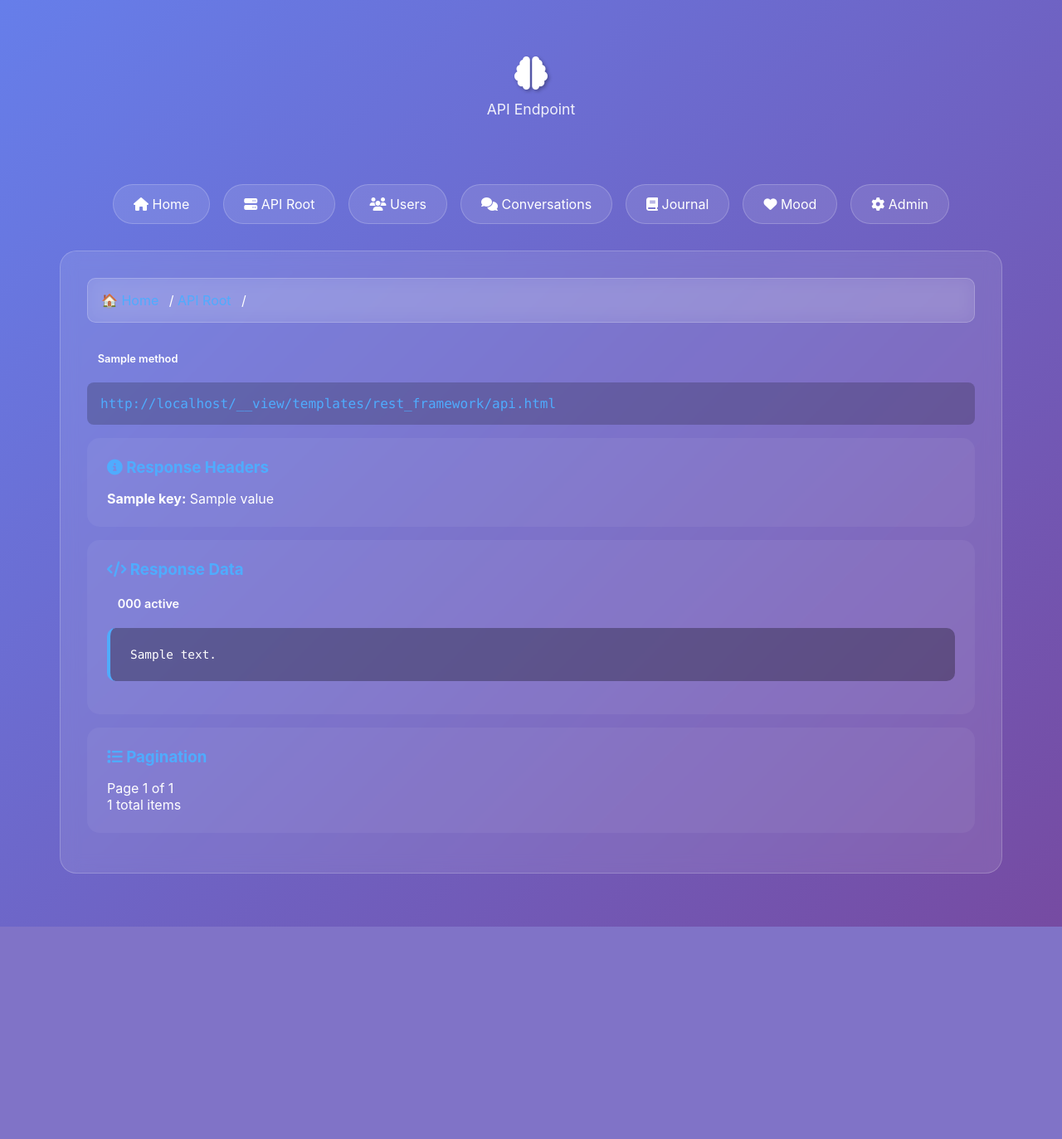
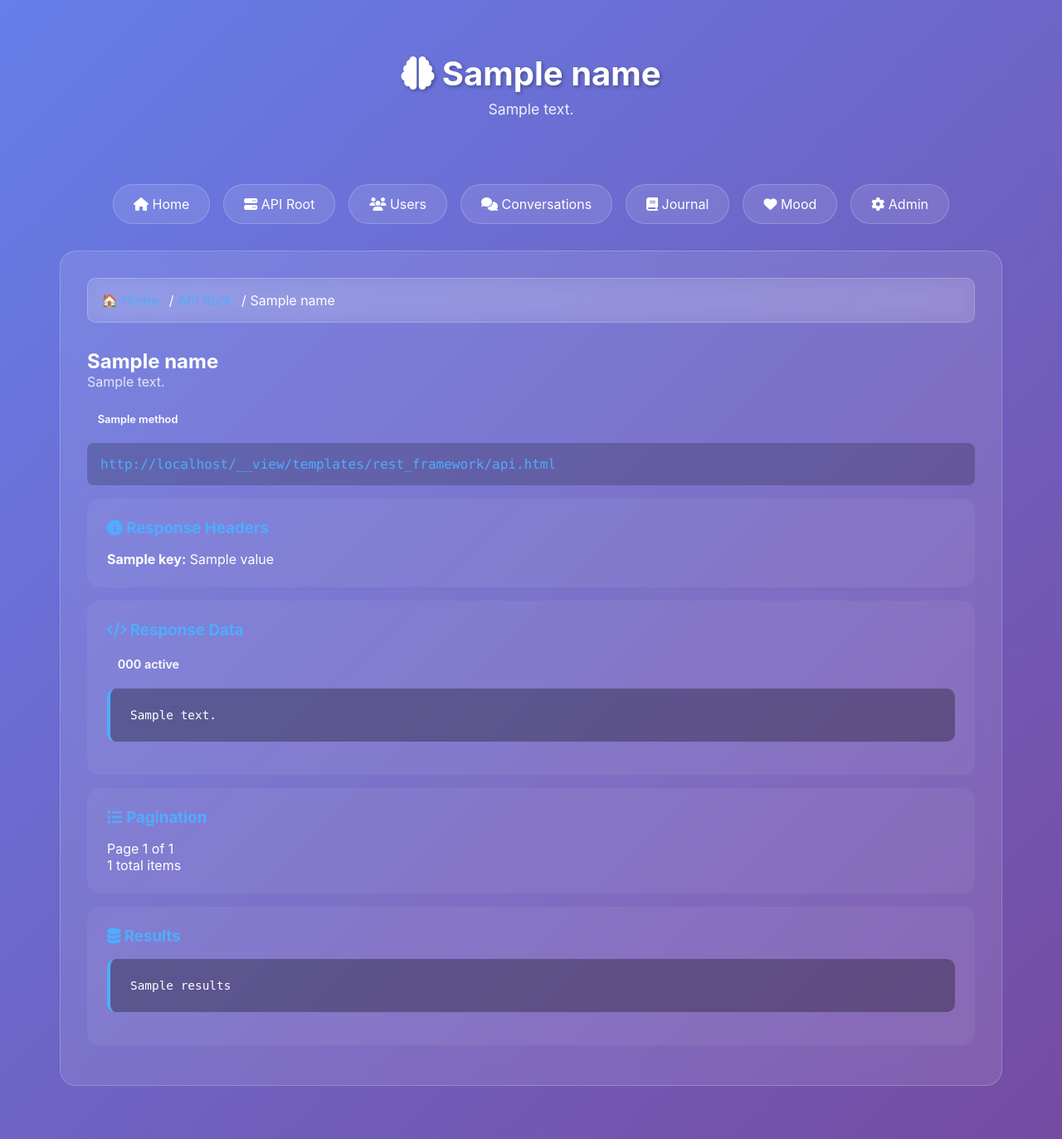
Before and after one commit to gatiella/mhp_backend, a Django app: template templates/rest_framework/api.html in a window 1280 px wide. Shown: the whole page at 83% size. Before the commit the page ends 1117 px from the top, so only its background shows below. Run offline with Django 4.2, Linux system fonts and the light colour scheme; the template is opened without the code that fills it: most values are stand-ins (such as "Sample title", 1, 10 or a date in 2020); some libraries are stand-ins or nearby versions.

Commit message:
first commit

```diff
--- a/templates/rest_framework/api.html
+++ b/templates/rest_framework/api.html
@@ -1,19 +1,21 @@
 {% extends "rest_framework/base.html" %}
 {% load rest_framework %}
 
-{% block page_title %}{{ view.get_view_name }}{% endblock %}
-{% block page_description %}{{ view.get_view_description|default:"API Endpoint" }}{% endblock %}
+{% block page_title %}{{ name|default:"API Endpoint" }}{% endblock %}
+{% block page_description %}{{ description|default:"API Endpoint Documentation" }}{% endblock %}
 
 {% block content %}
 <div class="api-content">
     <div class="breadcrumb">
         <a href="/">🏠 Home</a> /
         <a href="/api/">API Root</a> /
-        <span>{{ view.get_view_name }}</span>
+        <span>{{ name|default:"Current Page" }}</span>
     </div>
 
-    <h2>{{ view.get_view_name }}</h2>
-    <p style="opacity: 0.8; margin-bottom: 1.5rem;">{{ view.get_view_description }}</p>
+    <h2>{{ name|default:"API Endpoint" }}</h2>
+    {% if description %}
+        <p style="opacity: 0.8; margin-bottom: 1.5rem;">{{ description }}</p>
+    {% endif %}
 
     {% if allowed_methods %}
     <div style="margin: 1rem 0;">
@@ -39,7 +41,11 @@
     {% if content %}
     <div class="form-section">
         <h3><i class="fas fa-code"></i> Response Data</h3>
-        <div class="status-code status-{{ status_code }}">{{ status_code }} {{ status_text }}</div>
+        {% if status_code %}
+            <div class="status-code status-{{ status_code }}">
+                {{ status_code }} {% if status_text %}{{ status_text }}{% endif %}
+            </div>
+        {% endif %}
         <div class="json-response">{{ content|safe }}</div>
     </div>
     {% endif %}
@@ -57,8 +63,19 @@
     <div class="form-section">
         <h3><i class="fas fa-list"></i> Pagination</h3>
         <div class="pagination-info">
-            <p>Page {{ page_obj.number }} of {{ paginator.num_pages }}</p>
+            {% if page_obj %}
+                <p>Page {{ page_obj.number }} of {{ paginator.num_pages }}</p>
+            {% endif %}
             <p>{{ paginator.count }} total items</p>
+        </div>
+    </div>
+    {% endif %}
+
+    {% if results %}
+    <div class="form-section">
+        <h3><i class="fas fa-database"></i> Results</h3>
+        <div class="json-response">
+            <pre>{{ results|safe }}</pre>
         </div>
     </div>
     {% endif %}
--- a/templates/rest_framework/base.html
+++ b/templates/rest_framework/base.html
@@ -1,9 +1,10 @@
+{% load rest_framework %}
 <!DOCTYPE html>
 <html lang="en">
 <head>
     <meta charset="UTF-8">
     <meta name="viewport" content="width=device-width, initial-scale=1.0">
-    <title>{% block title %}Mental Health Partner API{% endblock %}</title>
+    <title>{% block title %}{% if name %}{{ name }} - {% endif %}Mental Health Partner API{% endblock %}</title>
     <link href="https://cdnjs.cloudflare.com/ajax/libs/font-awesome/6.4.0/css/all.min.css" rel="stylesheet">
     <style>
         * {
@@ -84,6 +85,7 @@
         .method-post { background: #007bff; }
         .method-put { background: #ffc107; color: #000; }
         .method-delete { background: #dc3545; }
+        .method-patch { background: #17a2b8; }
 
         .endpoint-url {
             background: rgba(0, 0, 0, 0.2);
@@ -106,9 +108,12 @@
         }
 
         .status-200 { background: #28a745; }
+        .status-201 { background: #28a745; }
         .status-400 { background: #ffc107; color: #000; }
         .status-401 { background: #dc3545; }
+        .status-403 { background: #dc3545; }
         .status-404 { background: #6c757d; }
+        .status-500 { background: #dc3545; }
 
         .json-response {
             background: rgba(0, 0, 0, 0.3);
@@ -119,6 +124,12 @@
             font-size: 0.9rem;
             overflow-x: auto;
             border-left: 4px solid #4facfe;
+        }
+
+        .json-response pre {
+            color: #ffffff;
+            white-space: pre-wrap;
+            word-wrap: break-word;
         }
 
         .form-section {
@@ -143,7 +154,7 @@
             font-weight: 600;
         }
 
-        .form-control {
+        .form-control, input, textarea, select {
             width: 100%;
             padding: 0.8rem;
             border: 1px solid rgba(255, 255, 255, 0.3);
@@ -153,11 +164,11 @@
             font-size: 0.9rem;
         }
 
-        .form-control::placeholder {
+        .form-control::placeholder, input::placeholder, textarea::placeholder {
             color: rgba(255, 255, 255, 0.6);
         }
 
-        .btn {
+        .btn, button {
             padding: 0.8rem 1.5rem;
             border: none;
             border-radius: 25px;
@@ -168,7 +179,7 @@
             margin-right: 0.5rem;
         }
 
-        .btn-primary {
+        .btn-primary, button[type="submit"] {
             background: linear-gradient(45deg, #4facfe 0%, #00f2fe 100%);
             color: white;
         }
@@ -179,7 +190,7 @@
             border: 1px solid rgba(255, 255, 255, 0.3);
         }
 
-        .btn:hover {
+        .btn:hover, button:hover {
             transform: translateY(-2px);
             box-shadow: 0 10px 25px rgba(0,0,0,0.2);
         }
@@ -223,6 +234,16 @@
             margin: 1rem 0;
         }
 
+        /* DRF Form Styling */
+        .form-horizontal .form-group {
+            margin-bottom: 1rem;
+        }
+
+        .form-horizontal label {
+            color: #4facfe;
+            font-weight: 600;
+        }
+
         @media (max-width: 768px) {
             .container {
                 padding: 1rem;
@@ -258,10 +279,11 @@
         {% block content %}
         <div class="api-content">
             <div class="breadcrumb">
-                <a href="/api/">API Root</a> / {{ request.resolver_match.url_name|default:"Current Page" }}
+                <a href="/api/">API Root</a> /
+                {% if name %}{{ name }}{% else %}Current Page{% endif %}
             </div>
 
-            <h2>{{ view.get_view_name }}</h2>
+            <h2>{% if name %}{{ name }}{% else %}API Endpoint{% endif %}</h2>
 
             {% if allowed_methods %}
             <div style="margin: 1rem 0;">
@@ -287,7 +309,11 @@
             {% if content %}
             <div class="form-section">
                 <h3>Response</h3>
-                <div class="status-code status-{{ status_code }}">{{ status_code }} {{ status_text }}</div>
+                {% if status_code %}
+                    <div class="status-code status-{{ status_code }}">
+                        {{ status_code }} {% if status_text %}{{ status_text }}{% endif %}
+                    </div>
+                {% endif %}
                 <div class="json-response">{{ content|safe }}</div>
             </div>
             {% endif %}
@@ -310,8 +336,10 @@
             jsonElements.forEach(el => {
                 try {
                     const jsonText = el.textContent;
-                    const parsed = JSON.parse(jsonText);
-                    el.innerHTML = '<pre>' + JSON.stringify(parsed, null, 2) + '</pre>';
+                    if (jsonText.trim().startsWith('{') || jsonText.trim().startsWith('[')) {
+                        const parsed = JSON.parse(jsonText);
+                        el.innerHTML = '<pre>' + JSON.stringify(parsed, null, 2) + '</pre>';
+                    }
                 } catch(e) {
                     // Not valid JSON, leave as is
                 }
@@ -323,7 +351,7 @@
                 el.style.cursor = 'pointer';
                 el.title = 'Click to copy';
                 el.addEventListener('click', function() {
-                    navigator.clipboard.writeText(this.textContent);
+                    navigator.clipboard.writeText(this.textContent.trim());
                     const original = this.textContent;
                     this.textContent = 'Copied!';
                     setTimeout(() => {
```
